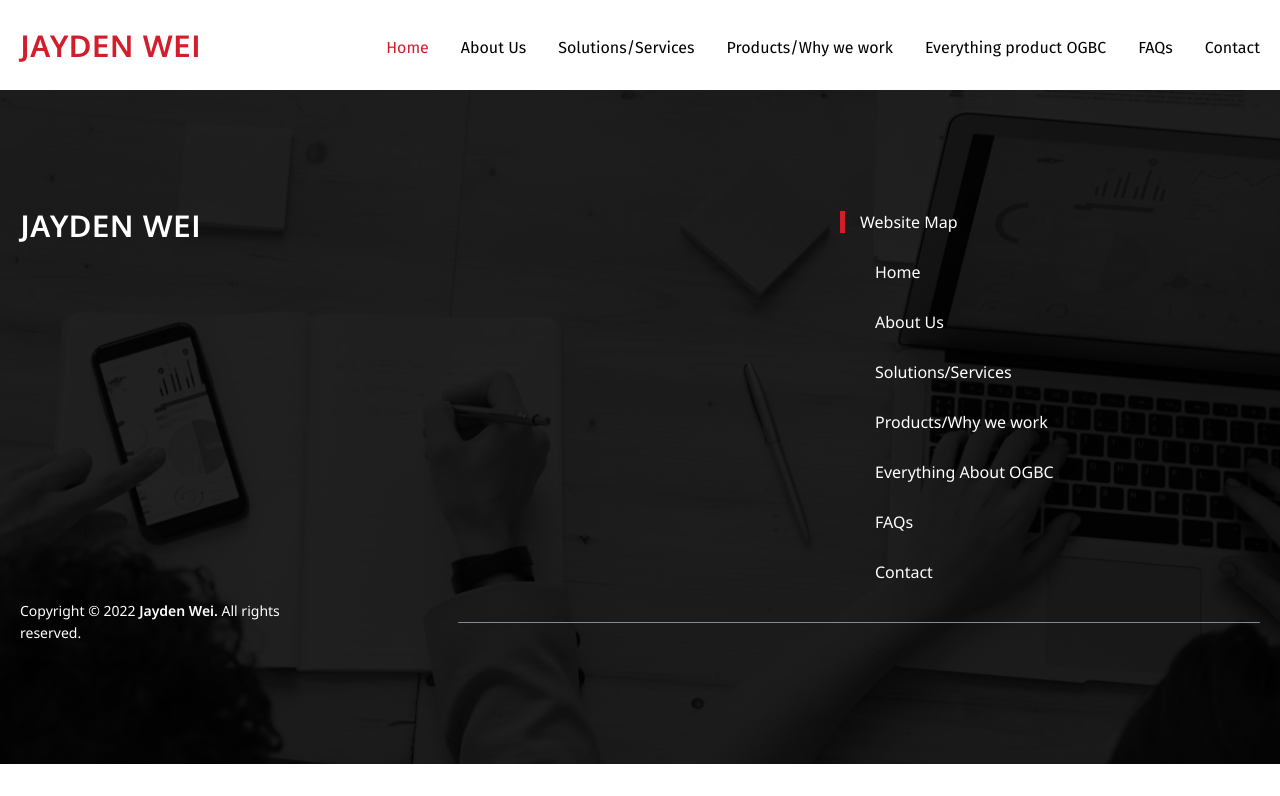
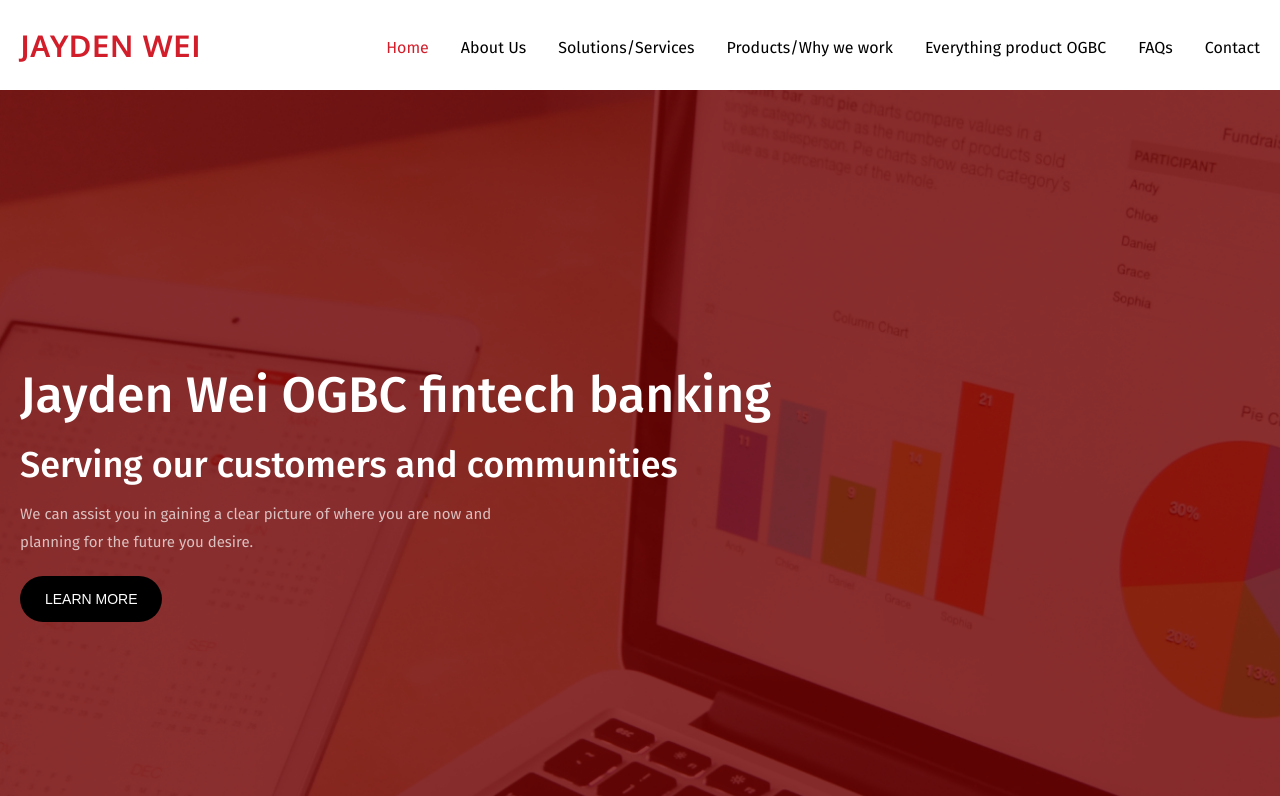
Before and after one commit to robiulislam12/jaydebwiki, a plain HTML site: page index.html in a window 1280 px wide. Shown: the top 796 px of the page. Drawn offline with Linux system fonts and the light colour scheme.

Commit message:
Home page hero section

```diff
--- a/assets/css/style.css
+++ b/assets/css/style.css
@@ -249,20 +249,49 @@ a.active {
   line-height: 22px;
   margin-top: 20px;
 }
-.footer-section .flex{
+.footer-section .flex {
   gap: 115px;
 }
-.footer-section .copyright .border-line{
-  background-color: #7E8C9C;
+.footer-section .copyright .border-line {
+  background-color: #7e8c9c;
   width: 65%;
   height: 1px;
 }
-.hamburger{
+.hamburger {
   display: none;
 }
 /*--------------------------------------------
             Home page
 ----------------------------------------------*/
+.home-page-hero-section-bg {
+  background-image: url("/assets/images/home-bg.png");
+  background-position: bottom center;
+  background-size: cover;
+  background-repeat: no-repeat;
+  padding: 270px 0;
+  text-align: left;
+}
+.home-page-hero-section-bg .primary-heading {
+  font-weight: 500;
+  font-size: 50px;
+  line-height: 70px;
+}
+.home-page-hero-section-bg .secondary-heading {
+  font-weight: 500;
+  font-size: 36px;
+  line-height: 70px;
+  color: #fff;
+}
+.home-page-hero-section-bg .body-text {
+  color: #ffffffb2;
+  font-weight: 400;
+  font-size: 15px;
+  line-height: 28px;
+  padding-right: 710px;
+}
+.home-page-hero-section-bg .btn{
+  margin-top: 20px;
+}
 /*--------------------------------------------
             Products page
 ----------------------------------------------*/
--- a/index.html
+++ b/index.html
@@ -40,6 +40,17 @@
 		</div>
 	</header>
 	<!-- main Section start -->
+	<main>
+		<!-- Hero Section -->
+		<section class="home-page-hero-section-bg hero-section">
+			<div class="container">
+				<h1 class="primary-heading">Jayden Wei OGBC fintech banking</h1>
+				<h2 class="secondary-heading">Serving our customers and communities</h2>
+				<p class="body-text">We can assist you in gaining a clear picture of where you are now and planning for the future you desire.</p>
+				<button type="button" class="btn btn-black">LEARN MORE</button>
+			</div>
+		</section>
+	</main>
 	<!-- Main section end -->
 	<!-- Footer section -->
 	<footer class="footer-section">
```
Also changed, not shown: assets/images/home-bg.png (added).
